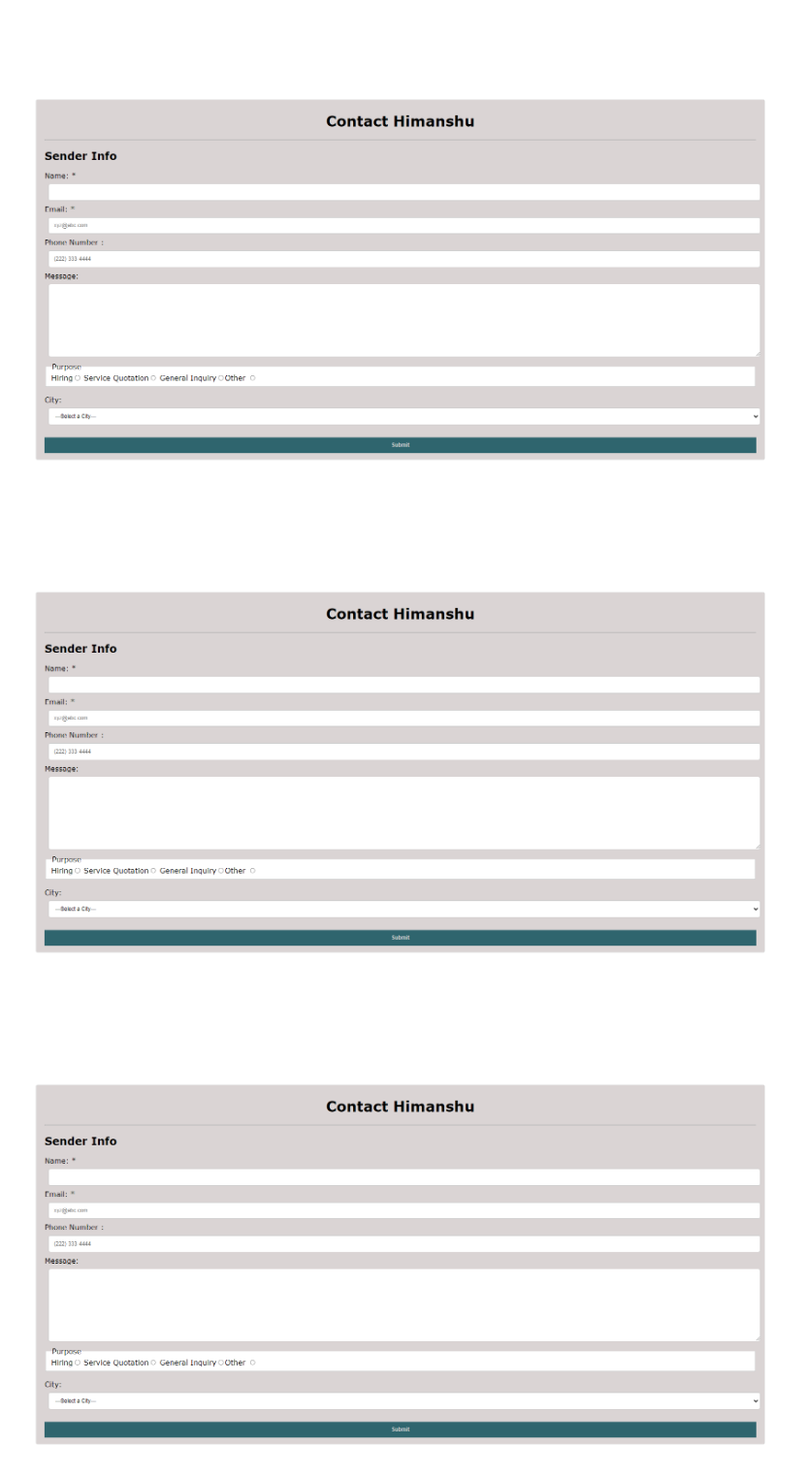
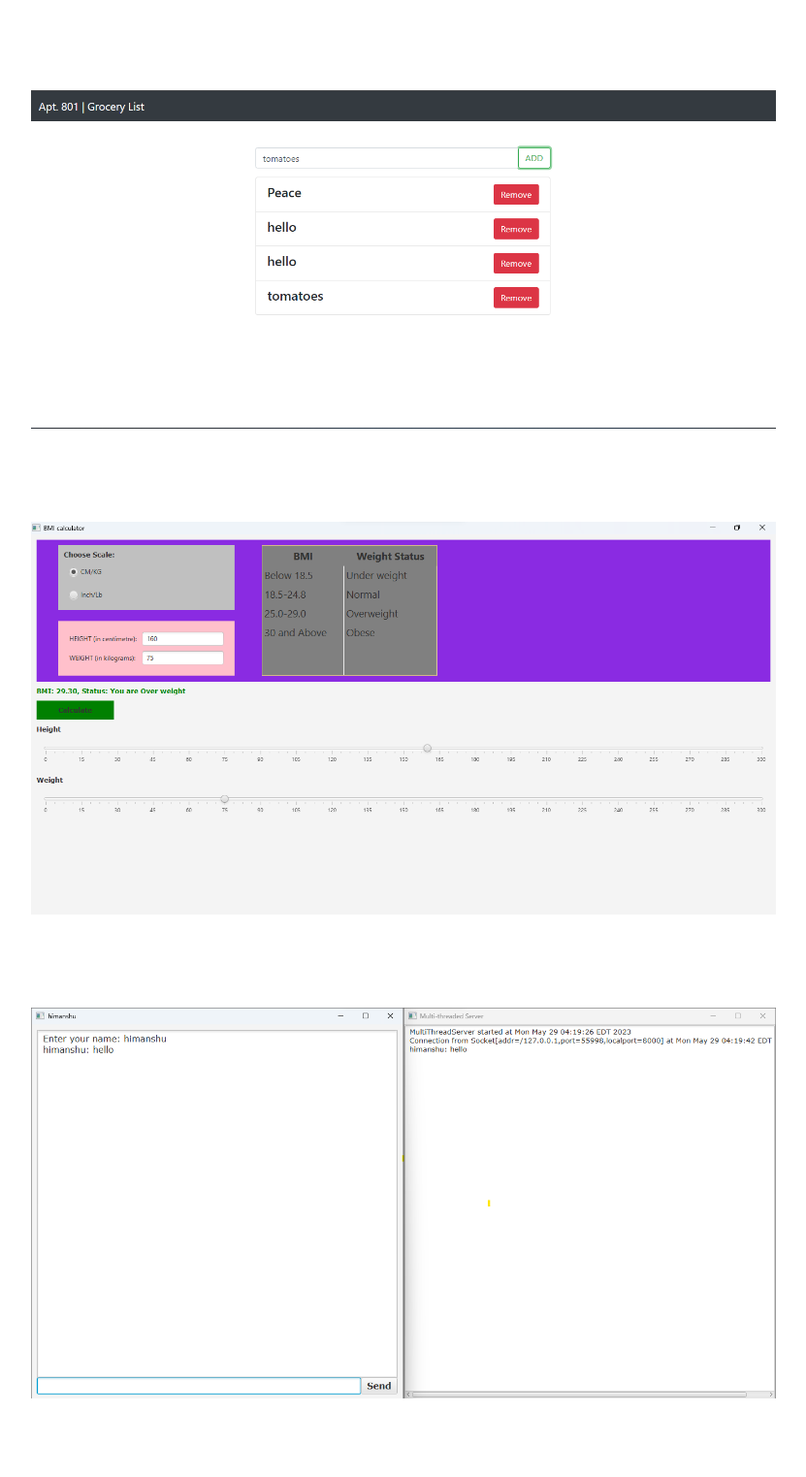
Before and after one commit to Himanshu0183/Himanshu0183.github.io, a plain HTML site: page index.html in a window 1280 px wide. Shown: the part 2692-4215 px from the top of the page at 97% size, without its empty margins (224-1055 px from the left). Drawn offline with nearby package versions, Linux system fonts and the light colour scheme.

Commit message:
Update index.html

```diff
--- a/index.html
+++ b/index.html
@@ -147,7 +147,7 @@
         <ul>
             <a href="https://github.com/Himanshu0183/801" target="_blank">
                 <div class="img__wrap">
-                    <img class="img__img" src='images/form_image.png' width='60%' height='60%'>
+                    <img class="img__img" src='images/801.png' width='60%' height='60%'>
                     <div class="img__description">Grocery List
                         <br> (HTML, CSS, Bootstrap, Javascript, nodejs)
                     </div>
@@ -159,7 +159,7 @@
         <ul>
             <a href="https://github.com/Himanshu0183/javaProjects_ws6" target="_blank">
                 <div class="img__wrap">
-                    <img class="img__img" src='images/form_image.png' width='60%' height='60%'>
+                    <img class="img__img" src='images/BMI.png' width='60%' height='60%'>
                     <div class="img__description">BMI Calculator
                         <br> (Java, JavaFx)
                     </div>
@@ -171,7 +171,7 @@
         <ul>
             <a href="https://github.com/Himanshu0183/ClientApp" target="_blank">
                 <div class="img__wrap">
-                    <img class="img__img" src='images/form_image.png' width='60%' height='60%'>
+                    <img class="img__img" src='images/server.png' width='60%' height='60%'>
                     <div class="img__description">Multi-Threaded Server
                         <br> (Java, JavaFx)
                     </div>
```
